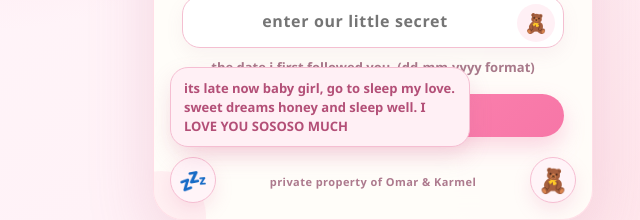
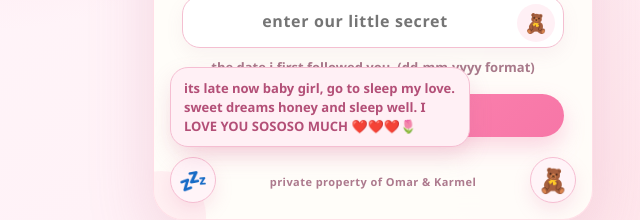
Before and after one commit to Koko-aka-Omar/Omar-loves-his-baby, a plain HTML site: page index.html in a window 1280 px wide. Both pictures are taken after a click on the button "Sleep message". Shown: the part 458-678 px from the top of the page, 267-907 px from the left. Drawn offline with Linux system fonts and the light colour scheme.

Commit message:
Add hearts and flower to bedtime message

```diff
--- a/index.html
+++ b/index.html
@@ -550,7 +550,7 @@
       <button class="login-teddy-easter" id="loginTeddyEaster" type="button" aria-label="Secret teddy">🧸</button>
       <div class="login-secret-bubble" id="loginSecretBubble">la2 ya detective the password isnt hidden here 😂</div>
       <button class="login-sleep-easter" id="loginSleepEaster" type="button" aria-label="Sleep message">💤</button>
-      <div class="login-sleep-bubble" id="loginSleepBubble">its late now baby girl, go to sleep my love. sweet dreams honey and sleep well. I LOVE YOU SOSOSO MUCH</div>
+      <div class="login-sleep-bubble" id="loginSleepBubble">its late now baby girl, go to sleep my love. sweet dreams honey and sleep well. I LOVE YOU SOSOSO MUCH ❤️❤️❤️🌷</div>
       <div class="login-kicker">private little place</div>
       <h1>for Karmel only.</h1>
       <p class="login-copy">fe 7agat meant for everyone. el website de me4 wa7da menohom. this little place is just ours. me and you sweetheart</p>
```
